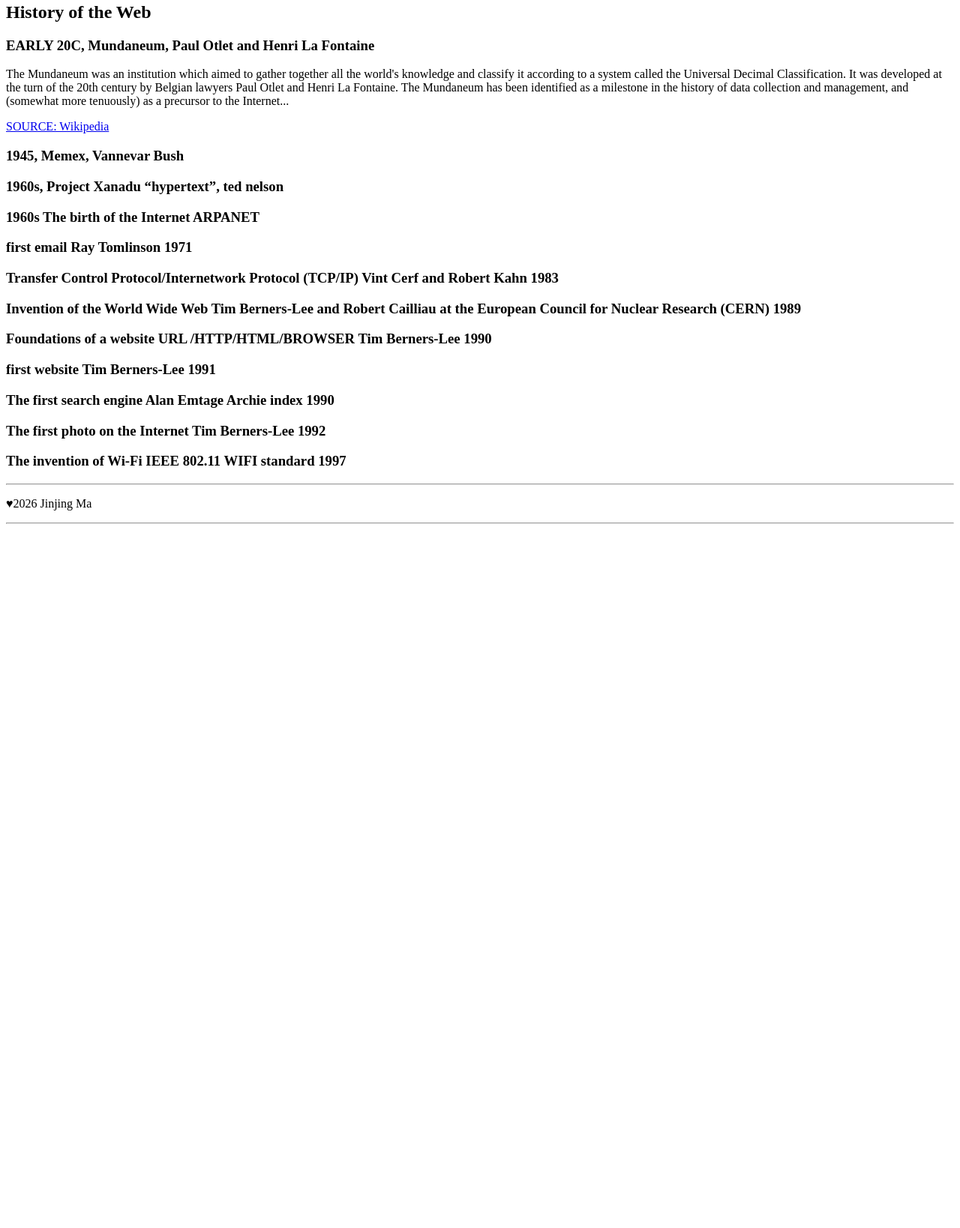
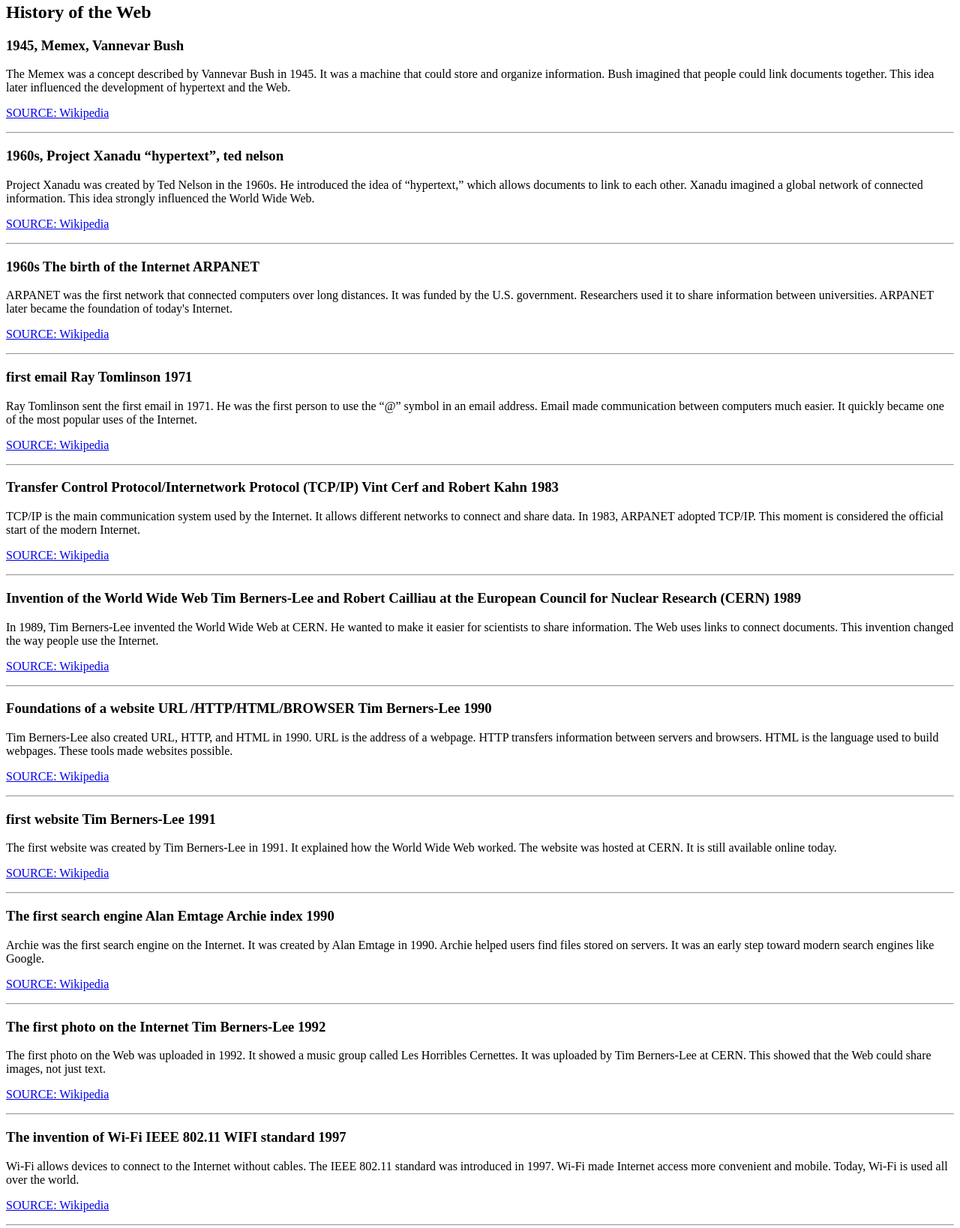
Before and after one commit to Kuku-26balala/MaSpring2026Web1, a plain HTML site: page section2/web-history-01.html in a window 1280 px wide. Shown: the part 152-1790 px from the top of the page at 75% size. Before the commit the page ends 859 px from the top, so only its background shows below. Drawn offline with Linux system fonts and the light colour scheme.

Commit message:
Update web-history-01.html

```diff
--- a/section2/web-history-01.html
+++ b/section2/web-history-01.html
@@ -23,21 +23,135 @@
     <main>
         <h2>History of the Web</h2>
 
-        <h3>EARLY 20C, Mundaneum, Paul Otlet and Henri La Fontaine</h3>
-        <p>The Mundaneum was an institution which aimed to gather together all the world's knowledge and classify it according to a system called the Universal Decimal Classification. It was developed at the turn of the 20th century by Belgian lawyers Paul Otlet and Henri La Fontaine. The Mundaneum has been identified as a milestone in the history of data collection and management, and (somewhat more tenuously) as a precursor to the Internet...</p>
-        <p><a href="https://en.wikipedia.org/wiki/Mundaneum" target="_blank">SOURCE: Wikipedia</a></p>
         <h3>1945, Memex, Vannevar Bush</h3>
+        The Memex was a concept described by Vannevar Bush in 1945. It was a machine that could store and organize
+        information. Bush imagined that people could link documents together. This idea later influenced the development
+        of hypertext and the Web.
+        </p>
+        <p>
+            <a href="https://en.wikipedia.org/wiki/Memex" target="_blank">
+                SOURCE: Wikipedia
+            </a>
+        </p>
+        <hr>
         <h3>1960s, Project Xanadu “hypertext”, ted nelson</h3>
+        <p>
+            Project Xanadu was created by Ted Nelson in the 1960s. He introduced the idea of “hypertext,” which allows
+            documents to link to each other. Xanadu imagined a global network of connected information. This idea
+            strongly influenced the World Wide Web.
+        </p>
+        <p>
+            <a href="https://en.wikipedia.org/wiki/Project_Xanadu" target="_blank">
+                SOURCE: Wikipedia
+            </a>
+        </p>
+        <hr>
         <h3>1960s The birth of the Internet ARPANET</h3>
+        <p>
+            ARPANET was the first network that connected computers over long distances. It was funded by the U.S.
+            government. Researchers used it to share information between universities. ARPANET later became the
+            foundation of today's Internet.
+        </p>
+        <p>
+            <a href="https://en.wikipedia.org/wiki/ARPANET" target="_blank">
+                SOURCE: Wikipedia
+            </a>
+        </p>
+        <hr>
         <h3>first email Ray Tomlinson 1971</h3>
+        <p>
+            Ray Tomlinson sent the first email in 1971. He was the first person to use the “@” symbol in an email
+            address. Email made communication between computers much easier. It quickly became one of the most popular
+            uses of the Internet.
+        </p>
+        <p>
+            <a href="https://en.wikipedia.org/wiki/Ray_Tomlinson" target="_blank">
+                SOURCE: Wikipedia
+            </a>
+        </p>
+        <hr>
         <h3>Transfer Control Protocol/Internetwork Protocol (TCP/IP) Vint Cerf and Robert Kahn 1983</h3>
+        <p>
+            TCP/IP is the main communication system used by the Internet. It allows different networks to connect and
+            share data. In 1983, ARPANET adopted TCP/IP. This moment is considered the official start of the modern
+            Internet.
+        </p>
+        <p>
+            <a href="https://en.wikipedia.org/wiki/Internet_protocol_suite" target="_blank">
+                SOURCE: Wikipedia
+            </a>
+        </p>
+        <hr>
         <h3>Invention of the World Wide Web Tim Berners-Lee and Robert Cailliau at the European Council for Nuclear
             Research (CERN) 1989</h3>
+        <p>
+            In 1989, Tim Berners-Lee invented the World Wide Web at CERN. He wanted to make it easier for scientists to
+            share information. The Web uses links to connect documents. This invention changed the way people use the
+            Internet.
+        </p>
+        <p>
+            <a href="https://en.wikipedia.org/wiki/World_Wide_Web" target="_blank">
+                SOURCE: Wikipedia
+            </a>
+        </p>
+        <hr>
         <h3>Foundations of a website URL /HTTP/HTML/BROWSER Tim Berners-Lee 1990</h3>
+        <p>
+            Tim Berners-Lee also created URL, HTTP, and HTML in 1990. URL is the address of a webpage. HTTP transfers
+            information between servers and browsers. HTML is the language used to build webpages. These tools made
+            websites possible.
+        </p>
+        <p>
+            <a href="https://en.wikipedia.org/wiki/HTML" target="_blank">
+                SOURCE: Wikipedia
+            </a>
+        </p>
+        <hr>
         <h3>first website Tim Berners-Lee 1991</h3>
+        <p>
+            The first website was created by Tim Berners-Lee in 1991. It explained how the World Wide Web worked. The
+            website was hosted at CERN. It is still available online today.
+        </p>
+        <p>
+            <a href="https://en.wikipedia.org/wiki/First_website" target="_blank">
+                SOURCE: Wikipedia
+            </a>
+        </p>
+        <hr>
         <h3>The first search engine Alan Emtage Archie index 1990</h3>
+        <p>
+            Archie was the first search engine on the Internet. It was created by Alan Emtage in 1990. Archie helped
+            users find files stored on servers. It was an early step toward modern search engines like Google.
+        </p>
+        <p>
+            <a href="https://en.wikipedia.org/wiki/Archie_(search_engine)" target="_blank">
+                SOURCE: Wikipedia
+            </a>
+        </p>
+        <hr>
         <h3> The first photo on the Internet Tim Berners-Lee 1992</h3>
+        <p>
+            The first photo on the Web was uploaded in 1992. It showed a music group called Les Horribles Cernettes. It
+            was uploaded by Tim Berners-Lee at CERN. This showed that the Web could share images, not just text.
+        </p>
+        <p>
+            <a href="https://en.wikipedia.org/wiki/Les_Horribles_Cernettes" target="_blank">
+                SOURCE: Wikipedia
+            </a>
+        </p>
+        <hr>
+
         <h3>The invention of Wi-Fi IEEE 802.11 WIFI standard 1997</h3>
+        <p>
+            Wi-Fi allows devices to connect to the Internet without cables. The IEEE 802.11 standard was introduced in
+            1997. Wi-Fi made Internet access more convenient and mobile. Today, Wi-Fi is used all over the world.
+        </p>
+        <p>
+            <a href="https://en.wikipedia.org/wiki/Wi-Fi" target="_blank">
+                SOURCE: Wikipedia
+            </a>
+        </p>
+        <hr>
 
     </main>
 
```
